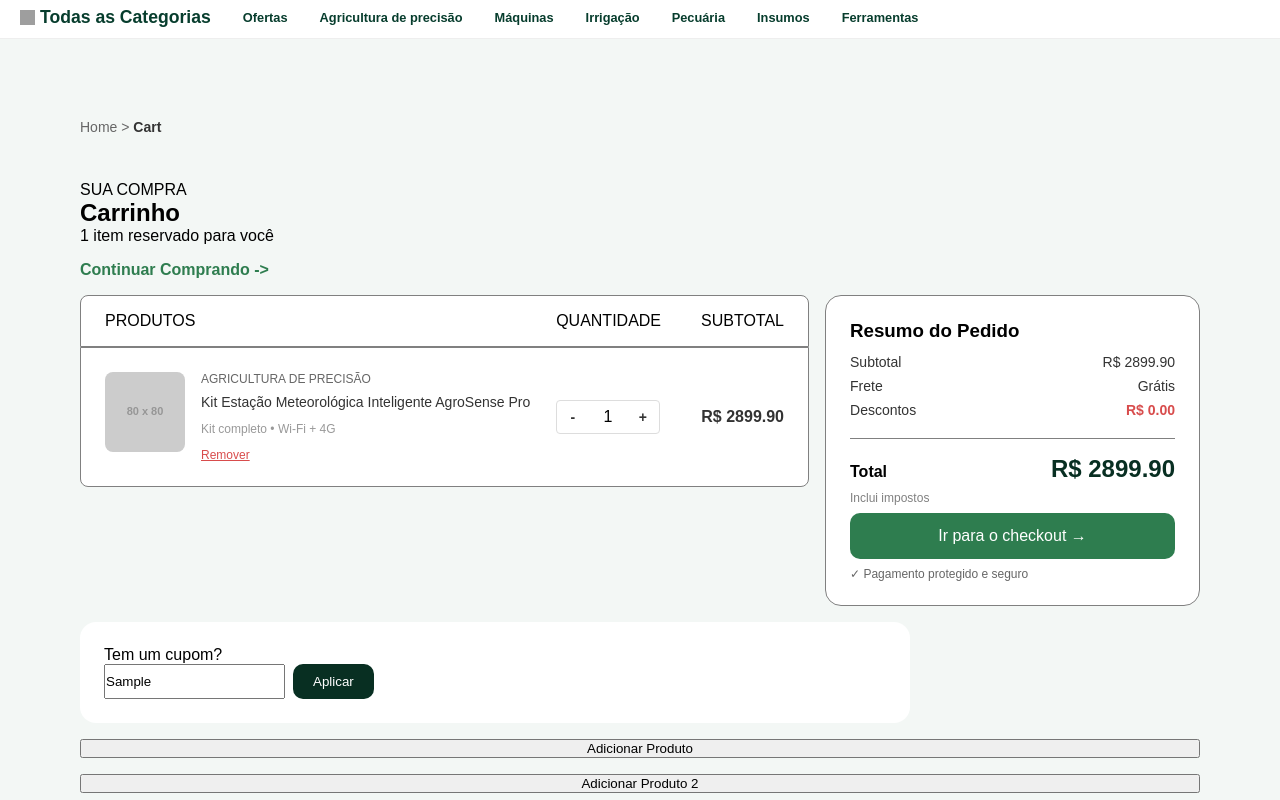
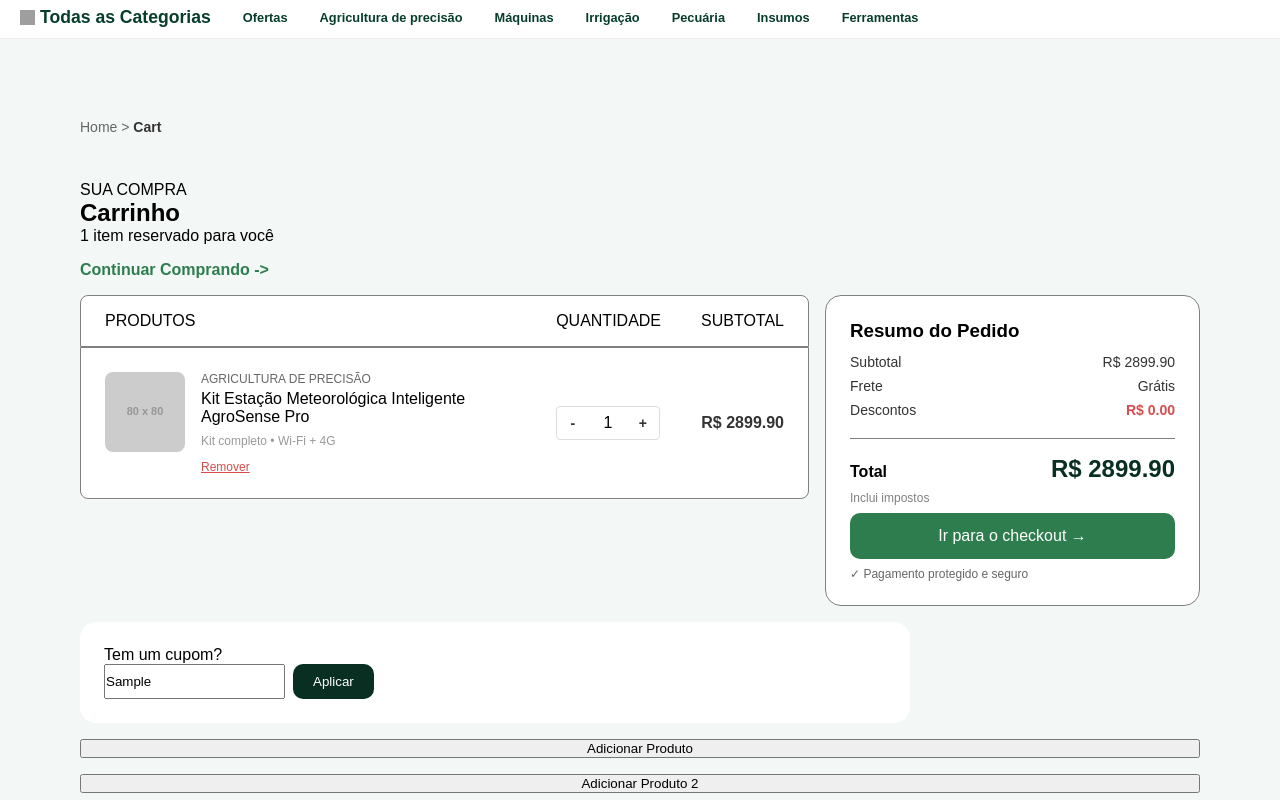
Before and after one commit to Phduartebjj/E-commerce-AgroAgrega, an Angular app in the folder e-commerce-AgroAgrega/: page /cart in a window 1280 px wide. Both pictures are taken after typing "Sample" into the empty fields and a click on the button "Adicionar Produto". Shown: the part 181-981 px from the top of the page. Built offline with nearby package versions, Linux system fonts and the light colour scheme; grey boxes are pictures that could not be loaded.

Commit message:
feat: Adiciona link para o produto

```diff
--- a/e-commerce-AgroAgrega/src/app/features/cart/cart.css
+++ b/e-commerce-AgroAgrega/src/app/features/cart/cart.css
@@ -15,6 +15,7 @@
 .breadcrumb a:hover {
   text-decoration: underline;
 }
+
 
 .breadcrumb .destaque {
   color: #333;
--- a/e-commerce-AgroAgrega/src/app/features/cart/cart.html
+++ b/e-commerce-AgroAgrega/src/app/features/cart/cart.html
@@ -35,7 +35,8 @@
             <img [src]="item.product.images" alt="{{ item.product.title }}" />
             <div class="product-details">
               <p class="product-category">{{ item.product.category }}</p>
-              <p class="product-title">{{ item.product.title }}</p>
+              <a [routerLink]="['/products', item.product.id]"> {{ item.product.title }}</a>
+
               <p class="product-description">{{ item.product.description }}</p>
               <button class="btn btn-remove" (click)="removeProduct(item.product)">Remover</button>
             </div>
```
